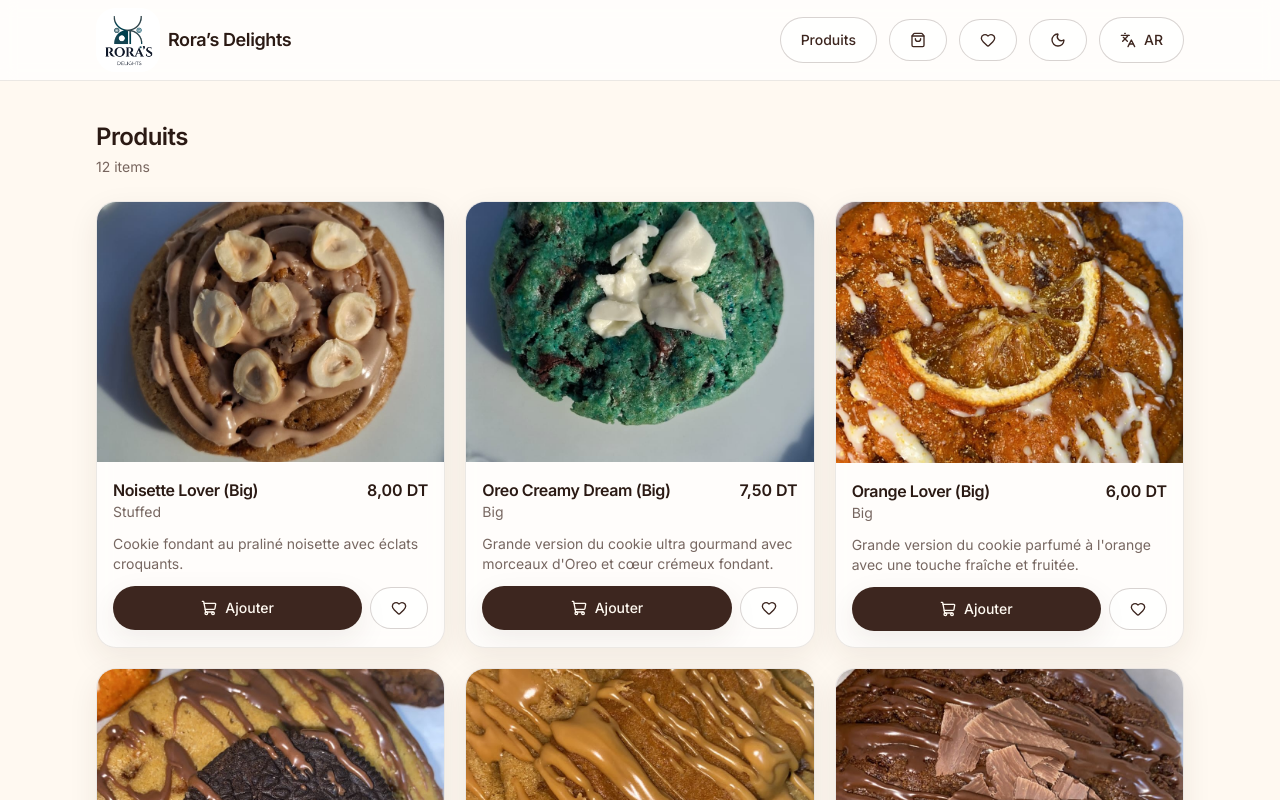
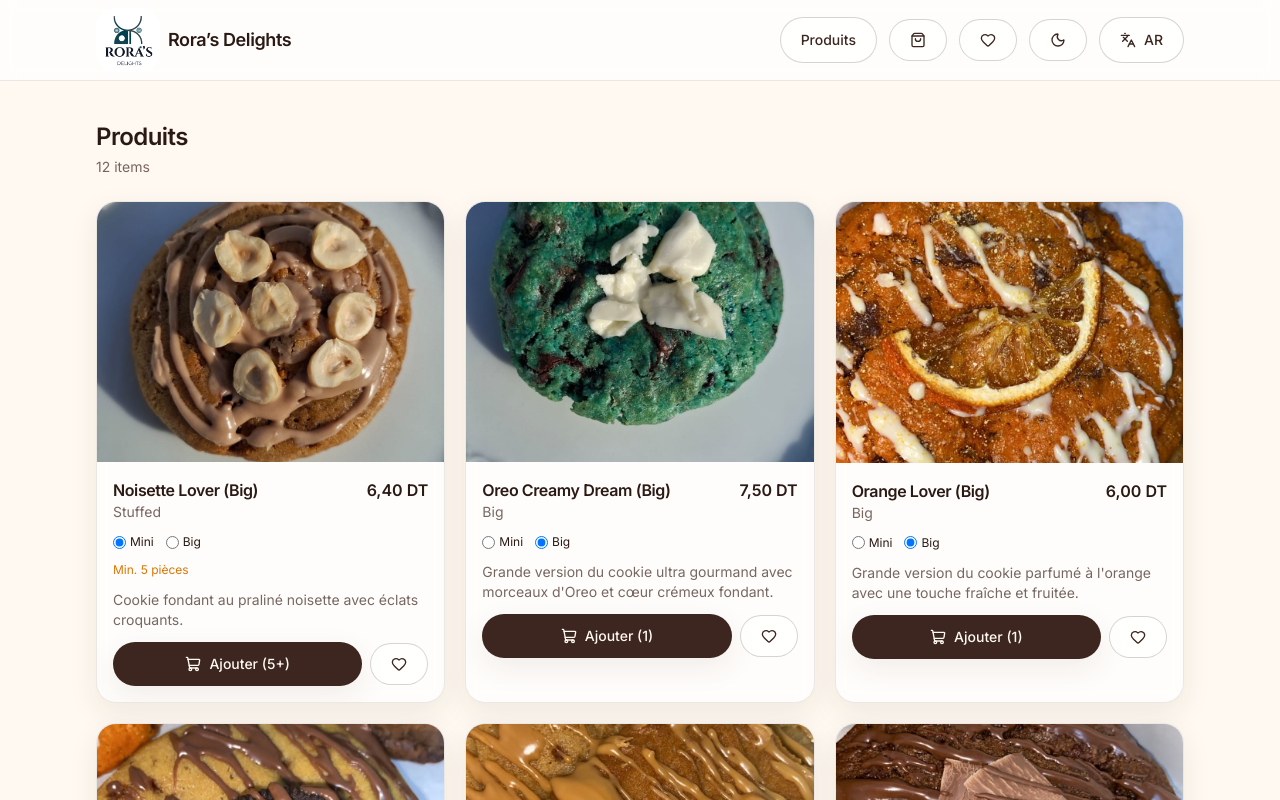
Before and after one commit to mariem-cs/Rora-s-delights, a Next.js app: page /products in a window 1280 px wide. Shown: the top 800 px of the page. Built offline with nearby package versions, Linux system fonts and the light colour scheme; no server answers.

Commit message:
Add size selection (mini/big) with dynamic pricing in product cards

```diff
--- a/src/components/product-card.tsx
+++ b/src/components/product-card.tsx
@@ -4,6 +4,7 @@ import Image from "next/image";
 import Link from "next/link";
 import { Heart, ShoppingCart } from "lucide-react";
 import { motion } from "framer-motion";
+import { useState, useEffect } from "react";
 
 import type { Product } from "@/lib/types";
 import { formatPriceTND } from "@/lib/format";
@@ -19,6 +20,39 @@ export function ProductCard({ product }: { product: Product }) {
   const addToCart = useCartStore((s) => s.add);
   const toggleWish = useWishlistStore((s) => s.toggle);
   const wished = useWishlistStore((s) => s.has(product.id));
+
+  const [isBigSize, setIsBigSize] = useState(product.category === "Big");
+  const [currentPrice, setCurrentPrice] = useState(product.price);
+
+  useEffect(() => {
+    // Calculer le prix selon le format sélectionné
+    if (isBigSize) {
+      // Si on veut big, chercher la version big ou utiliser le prix actuel
+      if (product.category === "Mini") {
+        // Pour les mini cookies, le prix big est généralement plus élevé
+        setCurrentPrice(product.price * 1.5); // Prix big = prix mini × 1.5
+      } else {
+        setCurrentPrice(product.price);
+      }
+    } else {
+      // Si on veut mini, chercher la version mini ou utiliser le prix actuel
+      if (product.category !== "Mini") {
+        // Pour les big cookies, le prix mini est généralement moins élevé
+        setCurrentPrice(product.price * 0.8); // Prix mini = prix big × 0.8
+      } else {
+        setCurrentPrice(product.price);
+      }
+    }
+  }, [isBigSize, product.price, product.category]);
+
+  const handleAddToCart = () => {
+    const quantity = isBigSize ? 1 : 5; // Minimum 5 pour mini
+    if (!isBigSize && quantity < 5) {
+      alert(locale === "fr" ? "Minimum 5 pièces pour les mini cookies" : "حد أدنى 5 قطع للميني كوكيز");
+      return;
+    }
+    addToCart(product.id, quantity);
+  };
 
   return (
     <motion.div whileHover={{ y: -3 }} className="card overflow-hidden">
@@ -36,8 +70,38 @@ export function ProductCard({ product }: { product: Product }) {
             </Link>
             <p className="text-sm text-cacao-900/70 dark:text-creme/70">{product.category}</p>
           </div>
-          <p className="font-semibold">{formatPriceTND(product.price, locale)}</p>
+          <p className="font-semibold">{formatPriceTND(currentPrice, locale)}</p>
         </div>
+
+        {/* Size Selection */}
+        <div className="flex items-center gap-3">
+          <label className="flex items-center gap-1 cursor-pointer text-xs">
+            <input
+              type="radio"
+              name={`size-${product.id}`}
+              checked={!isBigSize}
+              onChange={() => setIsBigSize(false)}
+              className="text-caramel-600 focus:ring-caramel-600"
+            />
+            <span>{locale === "fr" ? "Mini" : "ميني"}</span>
+          </label>
+          <label className="flex items-center gap-1 cursor-pointer text-xs">
+            <input
+              type="radio"
+              name={`size-${product.id}`}
+              checked={isBigSize}
+              onChange={() => setIsBigSize(true)}
+              className="text-caramel-600 focus:ring-caramel-600"
+            />
+            <span>{locale === "fr" ? "Big" : "كبير"}</span>
+          </label>
+        </div>
+
+        {!isBigSize && (
+          <p className="text-xs text-amber-600">
+            {locale === "fr" ? "Min. 5 pièces" : "حد أدنى 5 قطع"}
+          </p>
+        )}
 
         <p className="text-sm text-cacao-900/70 dark:text-creme/70">{product.description[locale]}</p>
 
@@ -45,10 +109,10 @@ export function ProductCard({ product }: { product: Product }) {
           <button
             className={cn("btn-primary flex-1 py-2 text-xs")}
             type="button"
-            onClick={() => addToCart(product.id, 1)}
+            onClick={handleAddToCart}
           >
             <ShoppingCart className="h-4 w-4" />
-            {tr.actions.addToCart}
+            {tr.actions.addToCart} {isBigSize ? "(1)" : "(5+)"}
           </button>
           <button
             className={cn("btn-outline px-3 py-2", wished ? "border-rose-600/40 text-rose-700" : "")}
```
